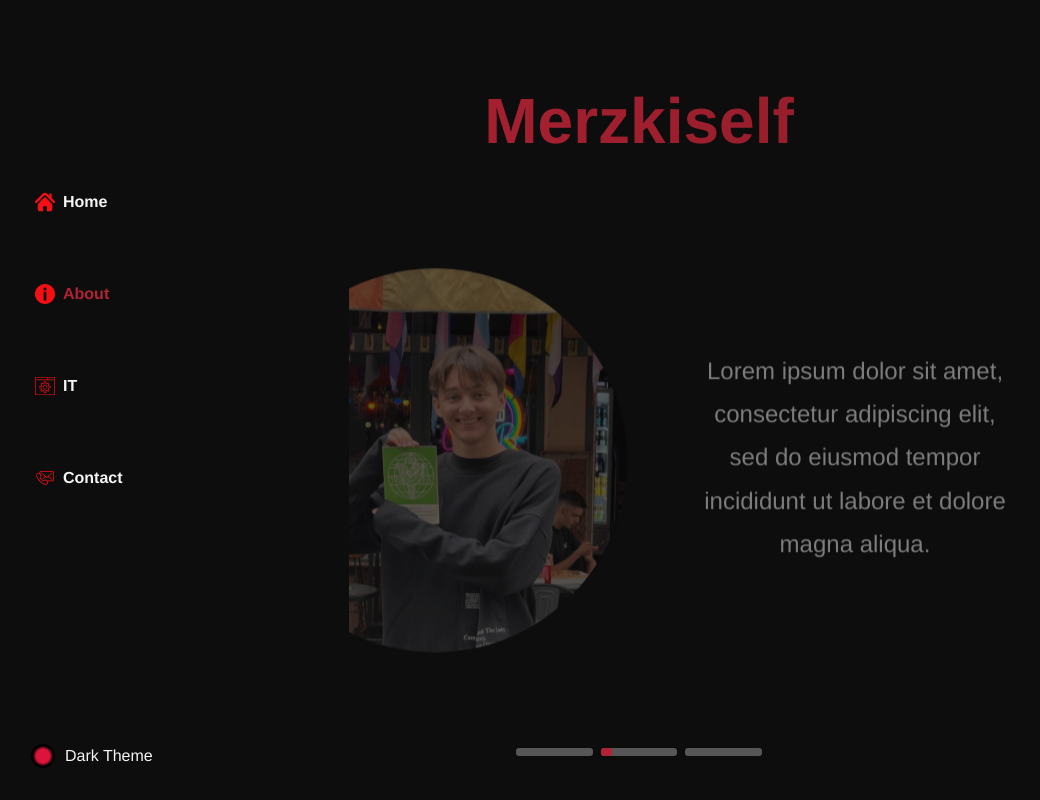
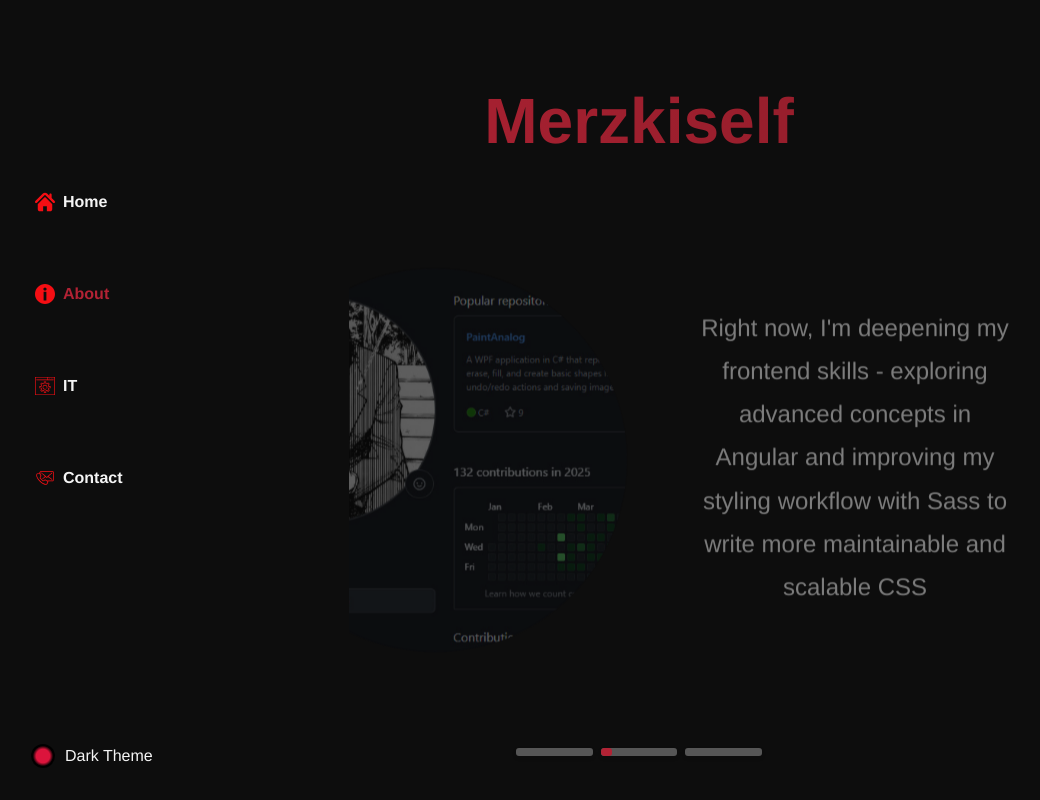
Before and after one commit to Merzki/Merzkiself, an Angular app: page /about in a window 1280 px wide. Shown: the whole page, without its empty margins (1-1041 px from the left). Built offline with nearby package versions, Linux system fonts and the light colour scheme.

Commit message:
filling about section with content

```diff
--- a/src/app/pages/about/about.component.ts
+++ b/src/app/pages/about/about.component.ts
@@ -28,15 +28,15 @@ export class AboutComponent implements OnInit, OnDestroy {
   slides = [
     {
       image: 'assets/imgs/me1.jpg',
-      text: "Hi, I'm Anton, an 18-year-old programming enthusiast..."
+      text: "Hi, I'm Anton - an 18 y.o self-taught developer passionate about building smart, user-friendly apps. I'm currently studying to become a software developer in Poznań, Poland"
     },
     {
-      image: 'assets/imgs/me1.jpg',
-      text: "Lorem ipsum dolor sit amet, consectetur adipiscing elit, sed do eiusmod tempor incididunt ut labore et dolore magna aliqua."
+      image: 'assets/imgs/me2.jpg',
+      text: "Right now, I'm deepening my frontend skills - exploring advanced concepts in Angular and improving my styling workflow with Sass to write more maintainable and scalable CSS"
     },
     {
-      image: 'assets/imgs/me1.jpg',
-      text: "Ut enim ad minim veniam, quis nostrud exercitation ullamco laboris nisi ut aliquip ex ea commodo consequat. Duis aute irure dolor in reprehenderit in voluptate velit esse cillum dolore eu fugiat nulla pariatur."
+      image: 'assets/imgs/me3.jpg',
+      text: "I'm currently open to all collaboration opportunities and actively looking for a frontend development position anywhere in Europe. Feel free to reach out!"
     }
   ];
   currentSlide = 0;
```
Also changed, not shown: public/assets/imgs/me2.jpg (added), public/assets/imgs/me3.jpg (added).
